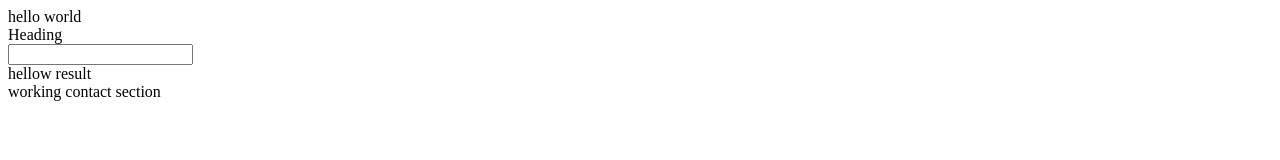
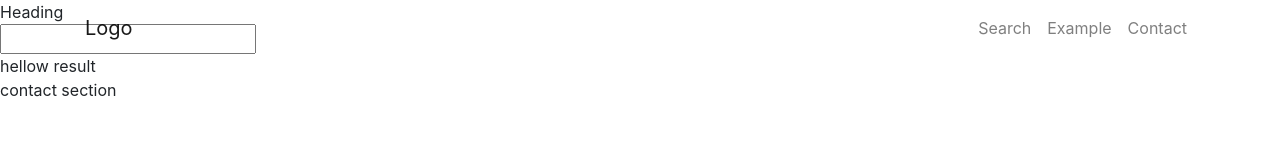
Before and after one commit to RGHuynh/Movie-Review-App, a website: page index.html in a window 1280 px wide. Drawn offline with nearby package versions, Linux system fonts and the light colour scheme; some packages are replaced by stand-ins of ours.

Commit message:
style: navigation bar

```diff
--- a/app/components/heading/navigation.component.html
+++ b/app/components/heading/navigation.component.html
@@ -1,3 +1,18 @@
-<div>
-  {{$ctrl.hello}}
-</div>
+<nav class="navbar navbar-expand-lg navbar-light fixed-top" id="mainNav">
+  <div class="container">
+    <a class="navbar-brand" ng-href="#page-top">Logo</a>
+    <div>
+      <ul class="navbar-nav ml-auto">
+        <li class="nav-item">
+          <a class="nav-link">Search</a>
+        </li>
+        <li class="nav-item">
+          <a class="nav-link">Example</a>
+        </li>
+        <li class="nav-item">
+          <a class="nav-link">Contact</a>
+        </li>
+      </ul>
+    </div>
+  </div>
+</nav>
--- a/app/pages/homepage/homepage.component.html
+++ b/app/pages/homepage/homepage.component.html
@@ -2,6 +2,5 @@
   <heading></heading>
   <search></search>
   <result></result>
-  working
   <contact></contact>
 </div>
--- a/index.html
+++ b/index.html
@@ -5,6 +5,11 @@
   <meta name="viewport" content="width=device-width, initial-scale=1.0">
   <meta http-equiv="X-UA-Compatible" content="ie=edge">
   <title>Document</title>
+
+  <link rel="stylesheet" href="https://stackpath.bootstrapcdn.com/bootstrap/4.1.1/css/bootstrap.min.css" integrity="sha384-WskhaSGFgHYWDcbwN70/dfYBj47jz9qbsMId/iRN3ewGhXQFZCSftd1LZCfmhktB" crossorigin="anonymous">
+  <script src="https://stackpath.bootstrapcdn.com/bootstrap/4.1.1/js/bootstrap.min.js" integrity="sha384-smHYKdLADwkXOn1EmN1qk/HfnUcbVRZyYmZ4qpPea6sjB/pTJ0euyQp0Mk8ck+5T" crossorigin="anonymous"></script>
+  <script src="https://code.jquery.com/jquery-3.3.1.slim.min.js" integrity="sha384-q8i/X+965DzO0rT7abK41JStQIAqVgRVzpbzo5smXKp4YfRvH+8abtTE1Pi6jizo" crossorigin="anonymous"></script>
+  <script src="https://cdnjs.cloudflare.com/ajax/libs/popper.js/1.14.3/umd/popper.min.js" integrity="sha384-ZMP7rVo3mIykV+2+9J3UJ46jBk0WLaUAdn689aCwoqbBJiSnjAK/l8WvCWPIPm49" crossorigin="anonymous"></script>
 
   <script src="/node_modules/angular/angular.min.js"></script>
   <script src="/node_modules/angular-route/angular-route.min.js"></script>
```
